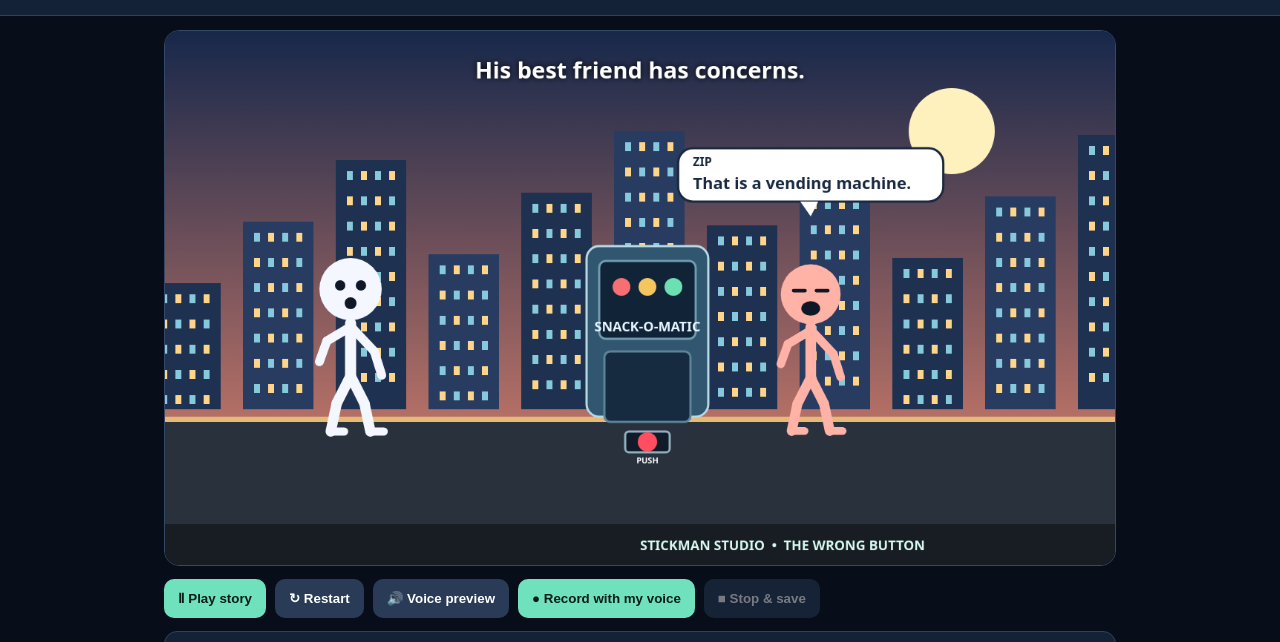
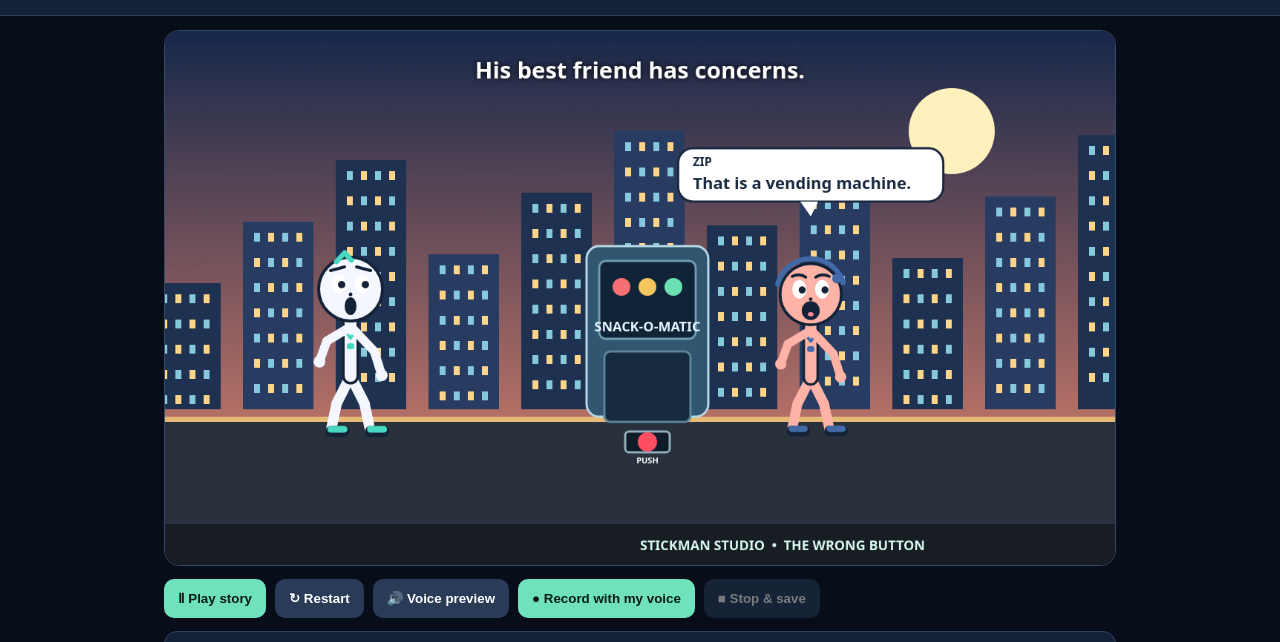
Before and after one commit to TJay-101/Stickman-Studio, a plain HTML site: page index.html in a window 1280 px wide. Shown: the part 79-721 px from the top of the page. Drawn offline with Linux system fonts and the light colour scheme; animation ran at ten frames a second.

Commit message:
Upgrade character rig with expressive faces and details

```diff
--- a/index.html
+++ b/index.html
@@ -32,34 +32,48 @@ function line(x,y,X,Y,w=12,col){g.strokeStyle=col;g.lineWidth=w;g.lineCap='round
 function limb(points,col,width=13){for(let i=0;i<points.length-1;i++)line(points[i][0],points[i][1],points[i+1][0],points[i+1][1],width,col);for(let i=1;i<points.length-1;i++){g.fillStyle=col;g.beginPath();g.arc(points[i][0],points[i][1],width*.48,0,Math.PI*2);g.fill()}}
 function person(x,ground,t,opt={}){
 const col=opt.col||'#f5f7ff',scale=opt.scale||1,act=opt.act||'idle',talk=!!opt.talk,face=opt.face||'normal',jump=opt.jump||0;
+const nova=col==='#f4f7ff',ink='#142238',accent=nova?'#48d7c0':'#4269a8';
 g.save();g.translate(x,ground-jump);g.scale(scale,scale);
 let bob=act==='walk'?Math.abs(Math.sin(t*.012))*9:act==='run'?Math.abs(Math.sin(t*.025))*17:act==='laugh'?Math.sin(t*.035)*5:0;
 let lean=act==='fall'?.8:act==='stumble'?-.42:act==='press'?.25:0;
 g.translate(0,-bob);g.rotate(lean);
-let headY=-172,shoulderY=-126,hipY=-55,step=Math.sin(t*(act==='run'?.025:.012));
+const headY=-172,shoulderY=-126,hipY=-55,step=Math.sin(t*(act==='run'?.025:.012));
+const blink=(t%3900>3720)||(t%3900<115),eyeY=headY-7;
 g.strokeStyle=col;g.fillStyle=col;g.lineCap='round';g.lineJoin='round';
-// legs with clear knees and feet
 let legA=act==='fall'?-.8:step*.55,legB=act==='fall'?.8:-step*.55;
 limb([[0,hipY],[-15+legA*22,-18],[-20+legA*40,20]],col,14);
 limb([[0,hipY],[15+legB*22,-18],[20+legB*40,20]],col,14);
-line(-20+legA*40,20,-2+legA*40,20,11,col);line(20+legB*40,20,38+legB*40,20,11,col);
-// torso and arms
-line(0,shoulderY,0,hipY,15,col);
+line(-20+legA*40,20,-2+legA*40,20,15,ink);line(-20+legA*40,17,-2+legA*40,17,9,accent);
+line(20+legB*40,20,38+legB*40,20,15,ink);line(20+legB*40,17,38+legB*40,17,9,accent);
+line(0,shoulderY,0,hipY,23,ink);line(0,shoulderY,0,hipY,16,col);
+line(-8,-116,0,-106,4,accent);line(8,-116,0,-106,4,accent);
+g.fillStyle=accent;g.beginPath();g.roundRect(-5,-99,10,8,3);g.fill();
 let arm1,arm2;
 if(act==='press'){arm1=[[-2,-120],[-26,-90],[-48,-70]];arm2=[[2,-120],[35,-150],[70,-180]]}
 else if(act==='warn'){arm1=[[-2,-120],[-42,-145],[-60,-178]];arm2=[[2,-120],[35,-95],[55,-85]]}
 else if(act==='laugh'){arm1=[[-2,-120],[-35,-145],[-45,-175]];arm2=[[2,-120],[35,-145],[45,-175]]}
 else if(act==='panic'||act==='stumble'){arm1=[[-2,-120],[-38,-155],[-58,-185]];arm2=[[2,-120],[42,-155],[62,-185]]}
 else if(act==='fall'){arm1=[[-2,-120],[-38,-115],[-65,-95]];arm2=[[2,-120],[38,-145],[65,-165]]}
+else if(act==='shrug'){arm1=[[-2,-120],[-38,-150],[-65,-145]];arm2=[[2,-120],[38,-150],[65,-145]]}
 else{arm1=[[-2,-120],[-32,-95+step*23],[-42,-65+step*30]];arm2=[[2,-120],[32,-95-step*23],[42,-65-step*30]]}
 limb(arm1,col,12);limb(arm2,col,12);
-// head
-g.fillStyle=col;g.beginPath();g.arc(0,headY,42,0,Math.PI*2);g.fill();
-g.fillStyle='#101827';
-if(face==='shock'){g.beginPath();g.arc(-14,headY-5,7,0,Math.PI*2);g.arc(14,headY-5,7,0,Math.PI*2);g.fill();g.beginPath();g.arc(0,headY+19,8,0,Math.PI*2);g.fill()}
-else if(face==='sleepy'){g.lineWidth=5;g.strokeStyle='#101827';g.beginPath();g.moveTo(-24,headY-5);g.lineTo(-8,headY-5);g.moveTo(8,headY-5);g.lineTo(24,headY-5);g.stroke();g.beginPath();g.arc(0,headY+17,8,0,Math.PI);g.stroke()}
-else{g.beginPath();g.arc(-14,headY-6,5,0,Math.PI*2);g.arc(14,headY-6,5,0,Math.PI*2);g.fill();g.strokeStyle='#101827';g.lineWidth=4;g.beginPath();if(face==='angry'){g.moveTo(-25,headY-20);g.lineTo(-8,headY-14);g.moveTo(8,headY-14);g.lineTo(25,headY-20)}else{g.arc(0,headY+8,face==='smile'?17:12,.15,Math.PI-.15)}g.stroke()}
-if(talk){g.fillStyle='#101827';g.beginPath();g.ellipse(0,headY+20,8+Math.abs(Math.sin(t*.04))*6,4+Math.abs(Math.sin(t*.04))*7,0,0,Math.PI*2);g.fill()}
+for(const p of [arm1[2],arm2[2]]){g.fillStyle=col;g.beginPath();g.arc(p[0],p[1],8,0,Math.PI*2);g.fill()}
+g.fillStyle=col;g.strokeStyle=ink;g.lineWidth=4;g.beginPath();g.arc(0,headY,43,0,Math.PI*2);g.fill();g.stroke();
+if(nova){g.strokeStyle=accent;g.lineWidth=7;g.beginPath();g.moveTo(-19,headY-37);g.lineTo(-8,headY-49);g.lineTo(1,headY-39);g.stroke()}
+else{g.strokeStyle=accent;g.lineWidth=7;g.beginPath();g.arc(0,headY-2,48,Math.PI*1.08,Math.PI*1.9);g.stroke();g.fillStyle=accent;g.beginPath();g.arc(37,headY-22,7,0,Math.PI*2);g.fill()}
+if(blink){g.strokeStyle=ink;g.lineWidth=4;g.beginPath();g.moveTo(-25,eyeY);g.lineTo(-8,eyeY);g.moveTo(8,eyeY);g.lineTo(25,eyeY);g.stroke()}
+else{g.fillStyle='#fff';g.beginPath();g.ellipse(-16,eyeY,10,13,0,0,Math.PI*2);g.ellipse(16,eyeY,10,13,0,0,Math.PI*2);g.fill();g.fillStyle=ink;let look=act==='press'?4:2;g.beginPath();g.arc(-14+look,eyeY+1,5,0,Math.PI*2);g.arc(18+look,eyeY+1,5,0,Math.PI*2);g.fill()}
+g.strokeStyle=ink;g.lineWidth=4;g.beginPath();
+if(face==='angry'){g.moveTo(-28,headY-26);g.lineTo(-8,headY-17);g.moveTo(8,headY-17);g.lineTo(28,headY-26)}
+else if(face==='shock'){g.moveTo(-27,headY-25);g.lineTo(-8,headY-30);g.moveTo(8,headY-30);g.lineTo(27,headY-25)}
+else{g.moveTo(-26,headY-25);g.quadraticCurveTo(-16,headY-30,-7,headY-24);g.moveTo(7,headY-24);g.quadraticCurveTo(16,headY-30,26,headY-25)}
+g.stroke();g.fillStyle=ink;g.beginPath();g.arc(0,headY+7,2.5,0,Math.PI*2);g.fill();
+g.strokeStyle=ink;g.fillStyle=ink;g.lineWidth=4;
+if(talk){let opening=4+Math.abs(Math.sin(t*.045))*10;g.beginPath();g.ellipse(0,headY+23,8+opening*.35,opening,0,0,Math.PI*2);g.fill();g.fillStyle='#ff8d9a';g.beginPath();g.ellipse(0,headY+28,4,3,0,0,Math.PI*2);g.fill()}
+else if(face==='shock'){g.beginPath();g.ellipse(0,headY+23,8,12,0,0,Math.PI*2);g.fill()}
+else if(face==='angry'){g.beginPath();g.moveTo(-11,headY+25);g.lineTo(11,headY+25);g.stroke()}
+else if(face==='sleepy'){g.beginPath();g.arc(0,headY+20,9,0,Math.PI);g.stroke()}
+else{g.beginPath();g.arc(0,headY+16,face==='smile'?17:11,.15,Math.PI-.15);g.stroke()}
 g.restore();
 }
 function city(){
```
